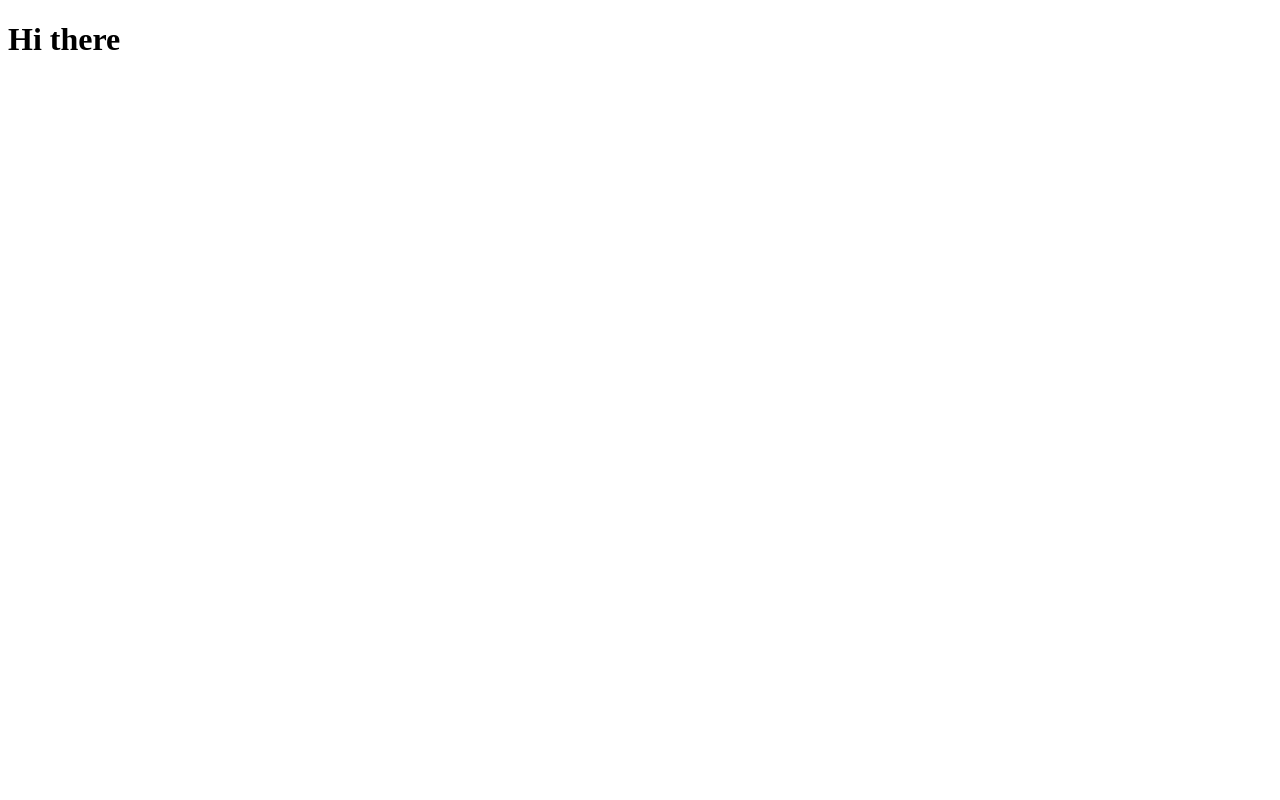
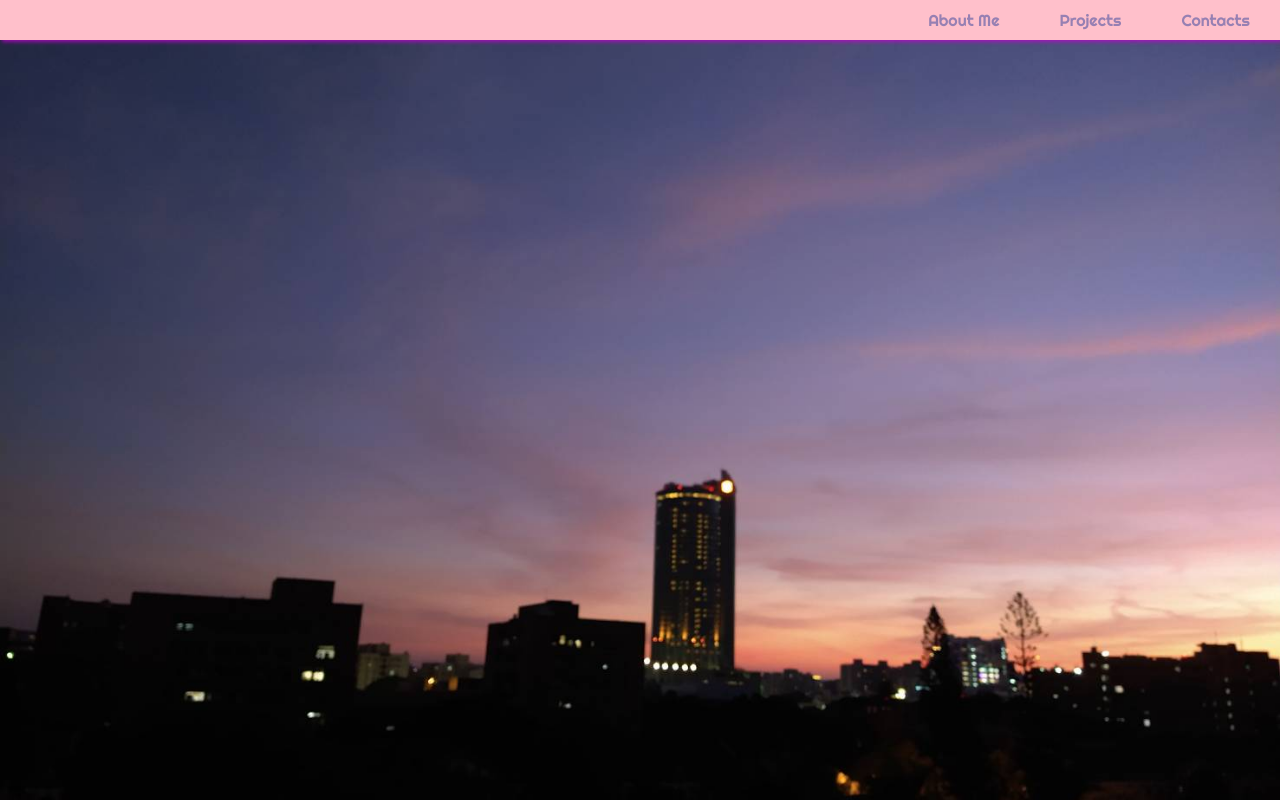
Before and after one commit to KANUiiu/KANUiiu.github.io, a plain HTML site: page index.html in a window 1280 px wide. Drawn offline with Linux system fonts and the light colour scheme.

Commit message:
Add files via upload

```diff
--- a/index.html
+++ b/index.html
@@ -3,9 +3,19 @@
 <head>
     <meta charset="UTF-8">
     <meta name="viewport" content="width=device-width, initial-scale=1.0">
-    <title>Document</title>
+    <title>KAN Uiiu</title>
+    <link rel="stylesheet" href="style.css">
+    <link rel="preconnect" href="https://fonts.googleapis.com">
+    <link rel="preconnect" href="https://fonts.gstatic.com" crossorigin>
+    <link href="https://fonts.googleapis.com/css2?family=Comfortaa:wght@300..700&family=Reenie+Beanie&family=Righteous&display=swap" rel="stylesheet">
 </head>
 <body>
-    <h1>Hi there</h1>
+    <nav>
+        <ul>
+            <li><a href="#">About Me</a></li>
+            <li><a href="#">Projects</a></li>
+            <li><a href="#">Contacts</a></li>
+        </ul>
+    </nav>
 </body>
 </html>
--- /dev/null
+++ b/style.css
@@ -0,0 +1,43 @@
+* {
+    margin: 0;
+    padding: 0;
+}
+
+body {
+    min-height: 100vh;
+    background-image: url(images/backgroundpic.jpg);
+    background-size: cover;
+    background-repeat: no-repeat;
+    background-position: center;
+    font-family: "Righteous", serif;
+}
+
+nav {
+    background-color: pink;
+    box-shadow: 2px 2px 4px #bc05cdc6;
+}
+
+nav ul {
+    width: 100%;
+    list-style: none;
+    display: flex;
+    justify-content: flex-end;
+    align-items: center;
+}
+
+nav li {
+    height: 40px;
+}
+
+nav a {
+    height: 100%;
+    padding: 0 30px;
+    text-decoration: none;
+    display: flex;
+    align-items: center;
+    color: rgba(8, 40, 146, 0.42);
+}
+
+nav a:hover {
+    background-color: aliceblue;
+}
```
Also changed, not shown: images/backgroundpic.jpg (added).
